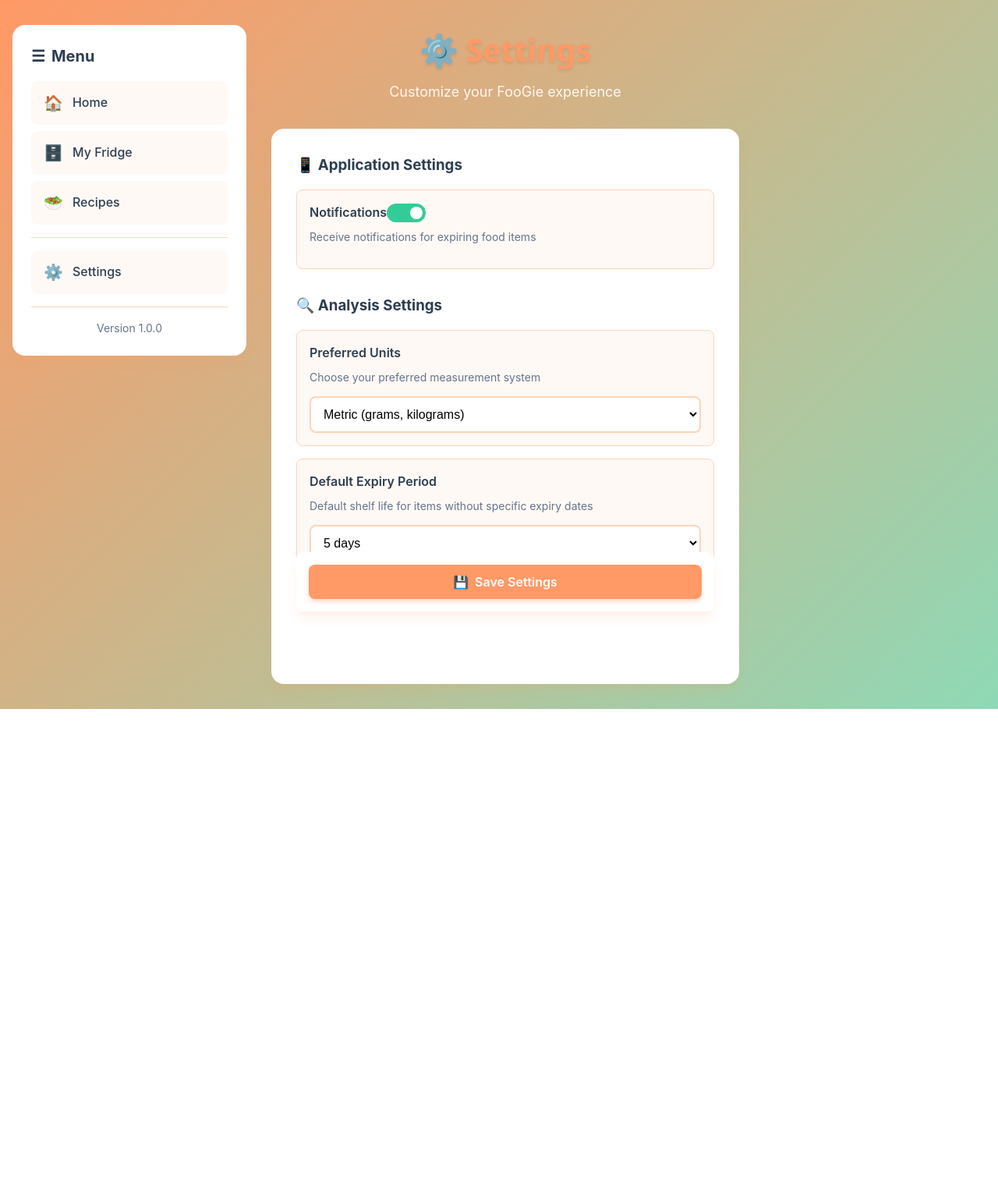
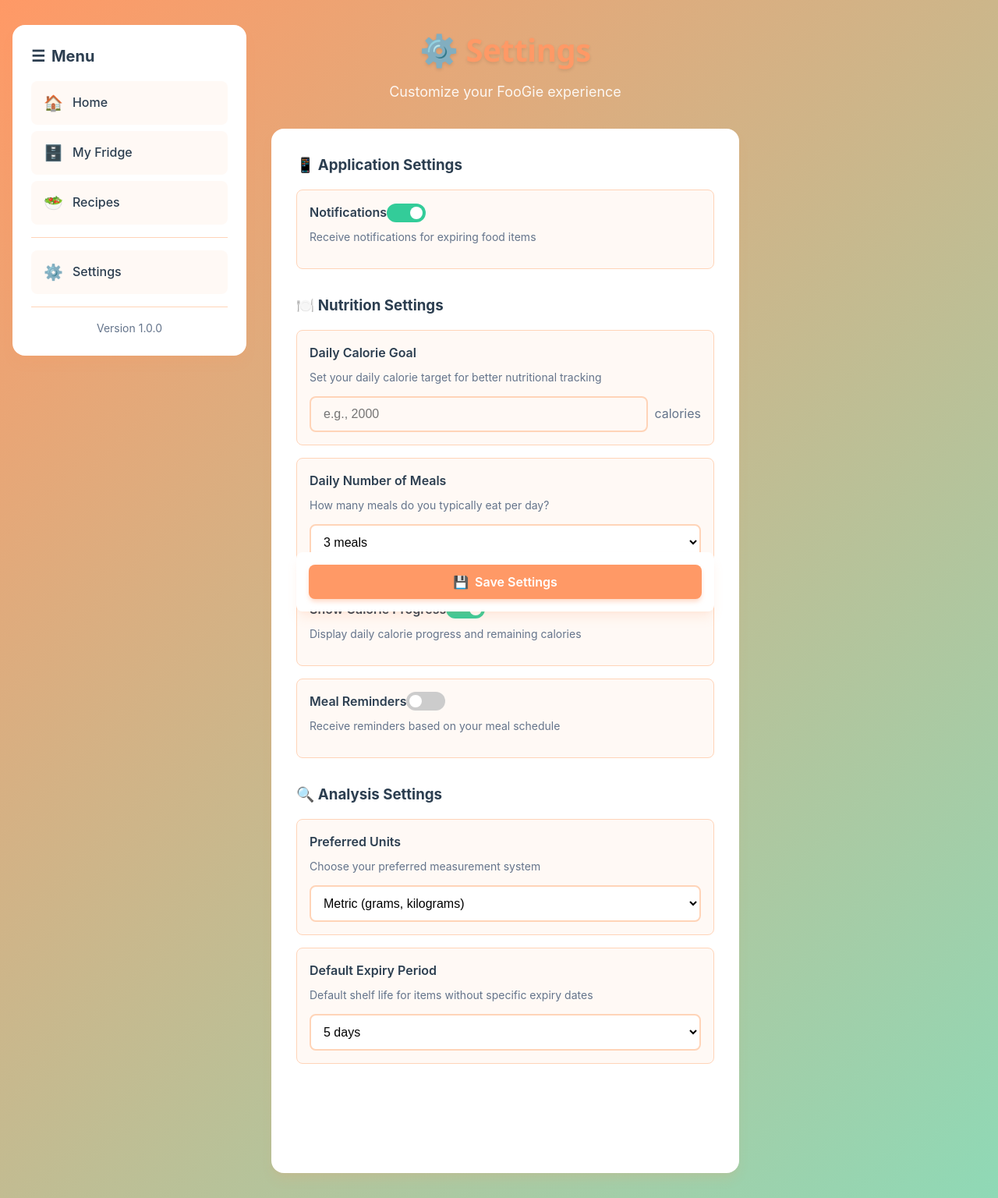
Before and after one commit to BeautifulSkyTian/FoodGie, a Flask app: page /settings in a window 1280 px wide. Shown: the whole page at 78% size. Before the commit the page ends 909 px from the top, so only its background shows below. Run offline with Flask 3, Linux system fonts and the light colour scheme.

Commit message:
settings page update

```diff
--- a/Website/templates/settings.html
+++ b/Website/templates/settings.html
@@ -189,7 +189,75 @@
 
               </div>
             </div>
+<!-- Nutrition Settings -->
+<div class="settings-section">
+  <h3>🍽️ Nutrition Settings</h3>
 
+  <div class="setting-item">
+    <div class="setting-label">
+      <span>Daily Calorie Goal</span>
+    </div>
+    <div class="setting-description">
+      Set your daily calorie target for better nutritional tracking
+    </div>
+    <div style="display: flex; align-items: center; gap: 0.5rem;">
+      <input
+        type="number"
+        id="daily-calories"
+        min="0"
+        max="10000"
+        step="50"
+        class="text-input"
+        style="flex: 1;"
+        placeholder="e.g., 2000"
+      >
+      <span style="color: var(--text-secondary); white-space: nowrap;">calories</span>
+    </div>
+  </div>
+
+  <div class="setting-item">
+    <div class="setting-label">
+      <span>Daily Number of Meals</span>
+    </div>
+    <div class="setting-description">
+      How many meals do you typically eat per day?
+    </div>
+    <select class="select-input" id="daily-meals">
+      <option value="1">1 meal</option>
+      <option value="2">2 meals</option>
+      <option value="3" selected>3 meals</option>
+      <option value="4">4 meals</option>
+      <option value="5">5 meals</option>
+      <option value="6">6+ meals</option>
+    </select>
+  </div>
+
+  <div class="setting-item">
+    <div class="setting-label">
+      <span>Show Calorie Progress</span>
+      <label class="toggle-switch">
+        <input type="checkbox" id="show-calorie-progress" checked>
+        <span class="toggle-slider"></span>
+      </label>
+    </div>
+    <div class="setting-description">
+      Display daily calorie progress and remaining calories
+    </div>
+  </div>
+
+  <div class="setting-item">
+    <div class="setting-label">
+      <span>Meal Reminders</span>
+      <label class="toggle-switch">
+        <input type="checkbox" id="meal-reminders">
+        <span class="toggle-slider"></span>
+      </label>
+    </div>
+    <div class="setting-description">
+      Receive reminders based on your meal schedule
+    </div>
+  </div>
+</div>
             <!-- Analysis Settings -->
             <div class="settings-section">
               <h3>🔍 Analysis Settings</h3>
@@ -245,6 +313,12 @@
   document.getElementById('units').value = savedSettings.units || 'metric';
   document.getElementById('default-expiry').value = savedSettings.defaultExpiry || '5';
 
+  // Nutrition settings
+  document.getElementById('daily-calories').value = savedSettings.dailyCalories || '';
+  document.getElementById('daily-meals').value = savedSettings.dailyMeals || '3';
+  document.getElementById('show-calorie-progress').checked = savedSettings.showCalorieProgress !== false;
+  document.getElementById('meal-reminders').checked = savedSettings.mealReminders || false;
+
 });
 
 // Handle form submission
@@ -254,15 +328,23 @@
   const settings = {
     notifications: document.getElementById('notifications').checked,
     units: document.getElementById('units').value,
-        defaultExpiry: document.getElementById('default-expiry').value
+    defaultExpiry: document.getElementById('default-expiry').value,
+    // Nutrition settings
+    dailyCalories: parseInt(document.getElementById('daily-calories').value) || null,
+    dailyMeals: document.getElementById('daily-meals').value,
+    showCalorieProgress: document.getElementById('show-calorie-progress').checked,
+    mealReminders: document.getElementById('meal-reminders').checked
   };
 
   // Save to localStorage
   localStorage.setItem('foogie-settings', JSON.stringify(settings));
 
+
   // Show success message
   alert('Settings saved successfully!');
 });
+    });
+  </script>
   </script>
 </body>
 </html>
```
Lines whose indentation alone changed are shown as unchanged.
